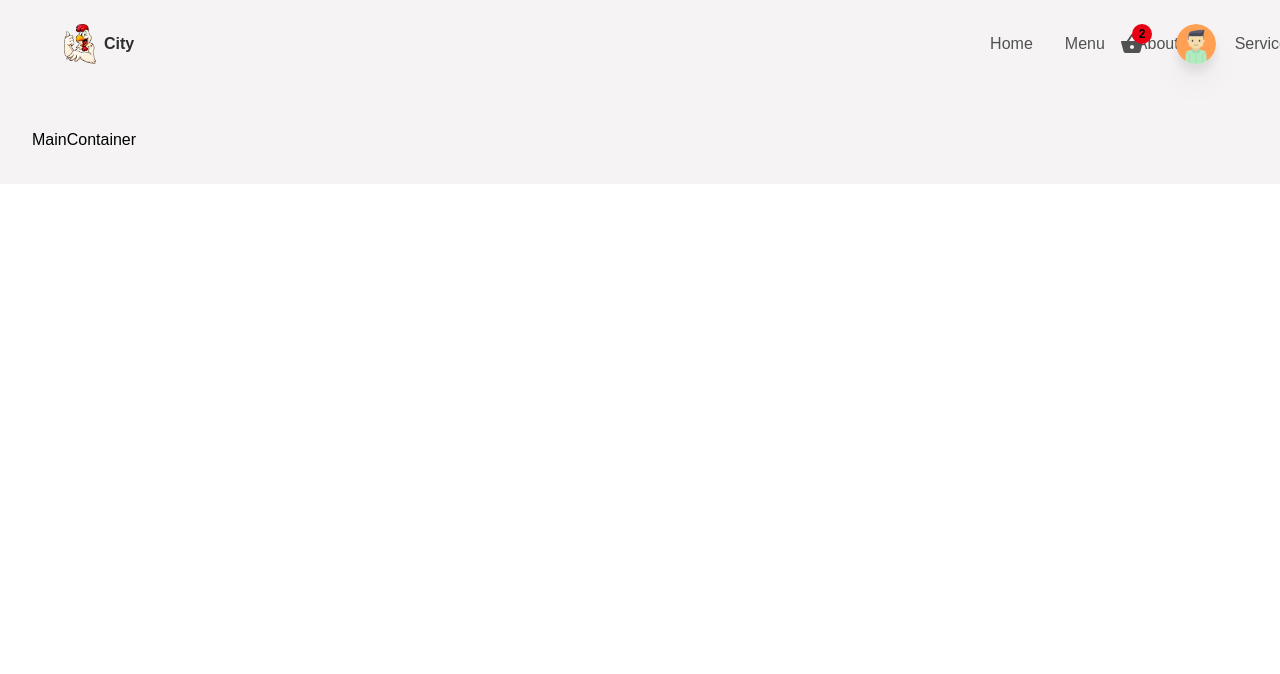
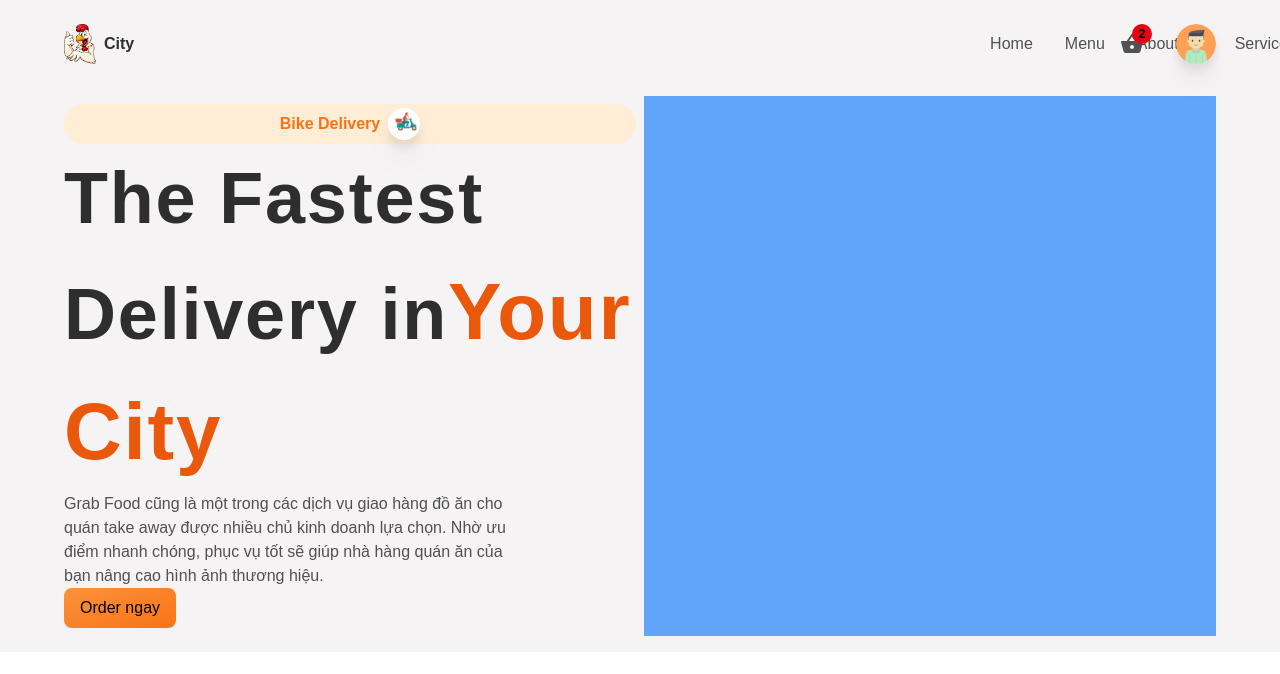
Before and after one commit to tdh0704/foodOrder, a React (Create React App) app: page / in a window 1280 px wide. Shown: the top 674 px of the page. Built offline with nearby package versions, Linux system fonts and the light colour scheme.

Commit message:
update MainContainr p1

```diff
--- a/src/App.js
+++ b/src/App.js
@@ -8,7 +8,7 @@
     <AnimatePresence exitBeforeEnter>
       <div className="w-screen h-auto flex flex-col bg-primary">
         <Header />
-        <main className="mt-24 p-8 w-full">
+        <main className="mt-14 md:mt-20 px-4 md:px-16 py-4 w-full">
           <Routes>
             <Route path="/*" element={<MainContainer />} />
             <Route path="/createItem" element={<CreateContainer />} />
--- a/src/components/Header.jsx
+++ b/src/components/Header.jsx
@@ -35,14 +35,14 @@
     }
   };
   const logout = () => {
-    setIsMenu(false)
-    localStorage.clear()
+    setIsMenu(false);
+    localStorage.clear();
 
     dispatch({
-      type : actionType.SET_USER,
+      type: actionType.SET_USER,
       user: null,
     });
-  }
+  };
   return (
     <header className="fixed z-50 w-screen p-3 px-4 md:p-6 md:px-16">
       {/* {desktop & tablet} */}
@@ -125,7 +125,7 @@
                 <p
                   className="px-4 py-2 flex items-center gap-3 cursor-pointer hover:bg-slate-100
               transition-all duration-100 ease-in-out text-base"
-              onClick = {logout}
+                  onClick={logout}
                 >
                   Logout <MdLogout />
                 </p>
@@ -137,10 +137,21 @@
 
       {/* mobile */}
       <div className="flex items-center justify-between md:hidden w-full h-full">
+
+
+        <div className="relative flex items-center justify-center">
+          <MdShoppingBasket className="text-textColor text-2xl  cursor-pointer" />
+          <div className="absolute -top-2 -right-2 w-5 h-5 rounded-full bg-cartNumBg flex items-center justify-center">
+            <p className="text-xs text-while font-semibold">2</p>
+          </div>
+        </div>
+
+
         <Link to={"/"} className="flex items-center gap-2">
           <img src={Logo} className="w-8 object-cover" alt="logo" />
           <p className="text-headingColor text-x1 font-bold">City</p>
         </Link>
+
         <div className="relative">
           <motion.img
             whileTap={{ scale: 0.6 }}
@@ -204,7 +215,7 @@
                 bg-gray-200
                 gap-3 cursor-pointer hover:bg-gray-300
               transition-all duration-100 ease-in-out text-base"
-              onClick = {logout}
+                onClick={logout}
               >
                 Logout <MdLogout />
               </p>
--- a/src/components/MainContainer.jsx
+++ b/src/components/MainContainer.jsx
@@ -1,9 +1,53 @@
 import React from 'react'
+import Delivery from '../img/delivery.png';
 
 const MainContainer = () => {
   return (
-    <div>MainContainer</div>
+    <div className = "grid grid-cols-1 md:grid-cols-2 gap-2">
+      <div className = "py-2 flex-1 flex-col items-start justify-center gap-6">
+        <div className="flex items-center gap-2 justify-center bg-orange-100
+        px-2 py-1 rounded-full">
+        <p className="text-base text-orange-500 font-semibold">
+          Bike Delivery
+        </p>
+        <div className="w-8 h-8 bg-white rounded-full overflow-hidden
+         drop-shadow-xl">
+          <img src={Delivery}
+          className="w-full h-full object-contain"
+          alt="delivery" />
+        </div>
+        </div>
+
+
+      <p className="text-[2.5rem] font-bold tracking-wide
+      lg:text-[4.5rem]
+       text-headingColor">
+        The Fastest Delivery in
+        <span className="text-orange-600 text-[3rem] lg:text-[5rem]"
+        >Your City</span>
+        </p>
+
+        <p className="text-base text-textColor text-center
+        md:text-left md:w-[80%]"
+        >
+        Grab Food cũng là một trong các dịch vụ giao hàng
+        đồ ăn cho quán take away được nhiều chủ kinh doanh
+        lựa chọn. Nhờ ưu điểm nhanh chóng, phục vụ tốt sẽ giúp
+        nhà hàng quán ăn của bạn nâng cao hình ảnh thương hiệu.
+        </p>
+
+        <button className="bg-gradient-to-br from-orange-400 to-orange-500 w-full
+        md:w-auto
+        px-4 py-2 rounded-lg hover:shadow-lg transition-all ease-in-out
+         duration-100"
+         type = "button"
+         >Order ngay</button>
+      </div>
+
+      <div className = "py-2 bg-blue-400 flex-1"></div>
+
+    </div>
   )
-}
+};
 
 export default MainContainer;
```
